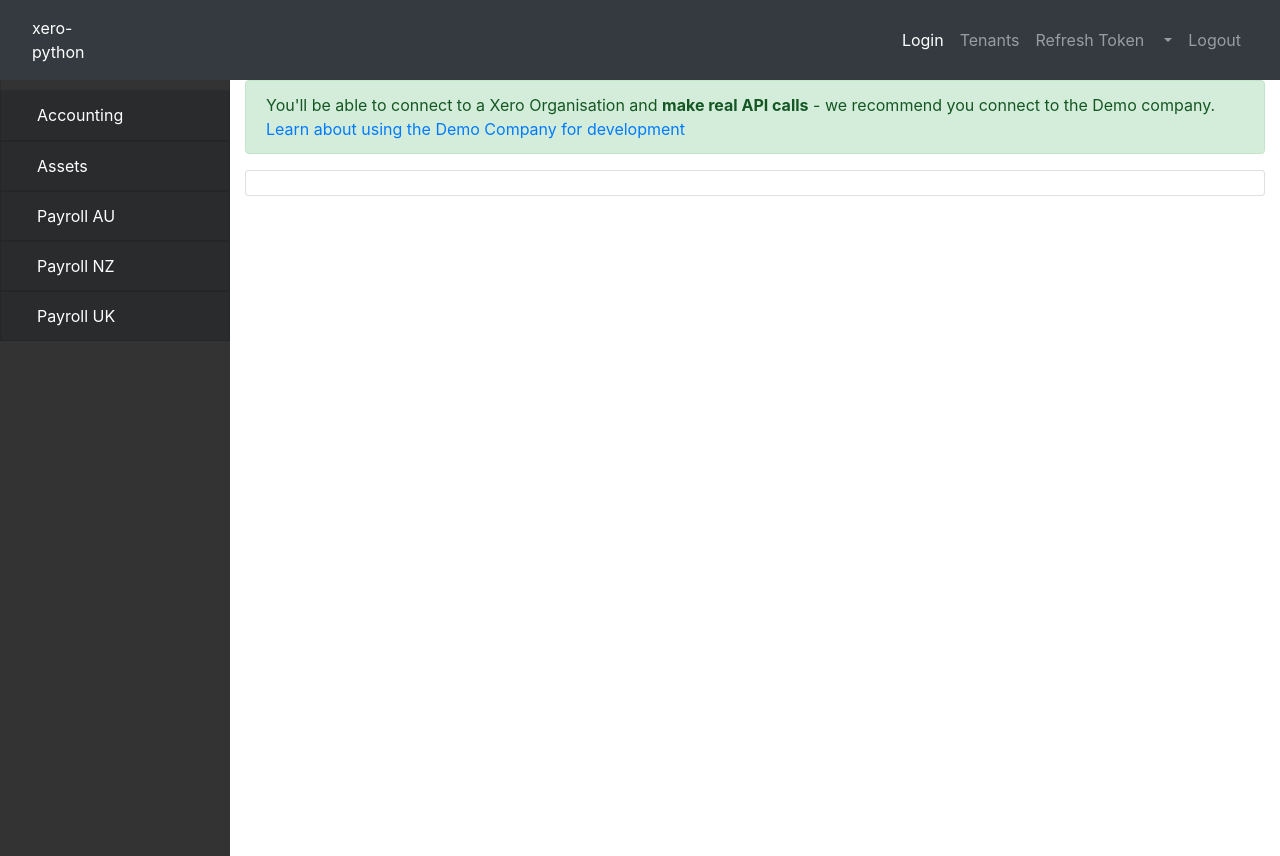
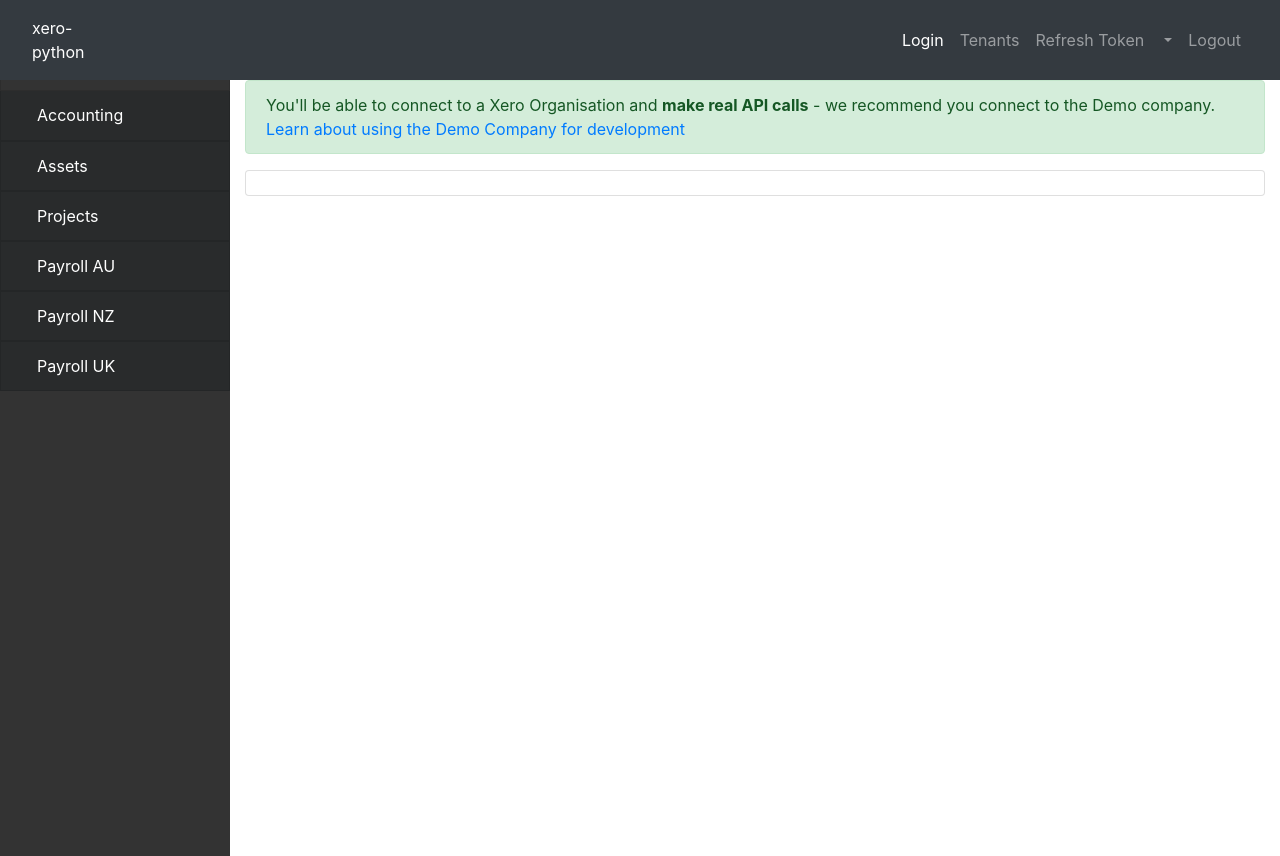
Before and after one commit to XeroAPI/xero-python-oauth2-app, a Flask app: template templates/code.html in a window 1280 px wide. Run offline with Flask 2, Linux system fonts and the light colour scheme; the template is opened without the code that fills it, so the values that code supplies are empty; parts of the project's set-up code (start-up, migrations or seed data) failed here and were passed over; some libraries are stand-ins or nearby versions.

Commit message:
Add projects button back to nav

```diff
--- a/templates/base.html
+++ b/templates/base.html
@@ -814,6 +814,13 @@
           </div>
         </div>
 
+        <!-- PROJECTS BUTTON -->
+        <a id="projects_menu" href="#projects" data-toggle="collapse" aria-expanded="false" class="list-group-item list-group-item-action flex-column align-items-start">
+          <div class="d-flex w-100 justify-content-start align-items-center">
+              <span class="fa fa-user fa-fw mr-3"></span>
+              <span class="menu-collapsed">Projects</span>
+          </div>
+        </a>
 
         <!-- PROJECTS SUBMENU -->
         <div id="projects" data-parent="#sidebar-container" class="collapse sidebar-submenu">
```
